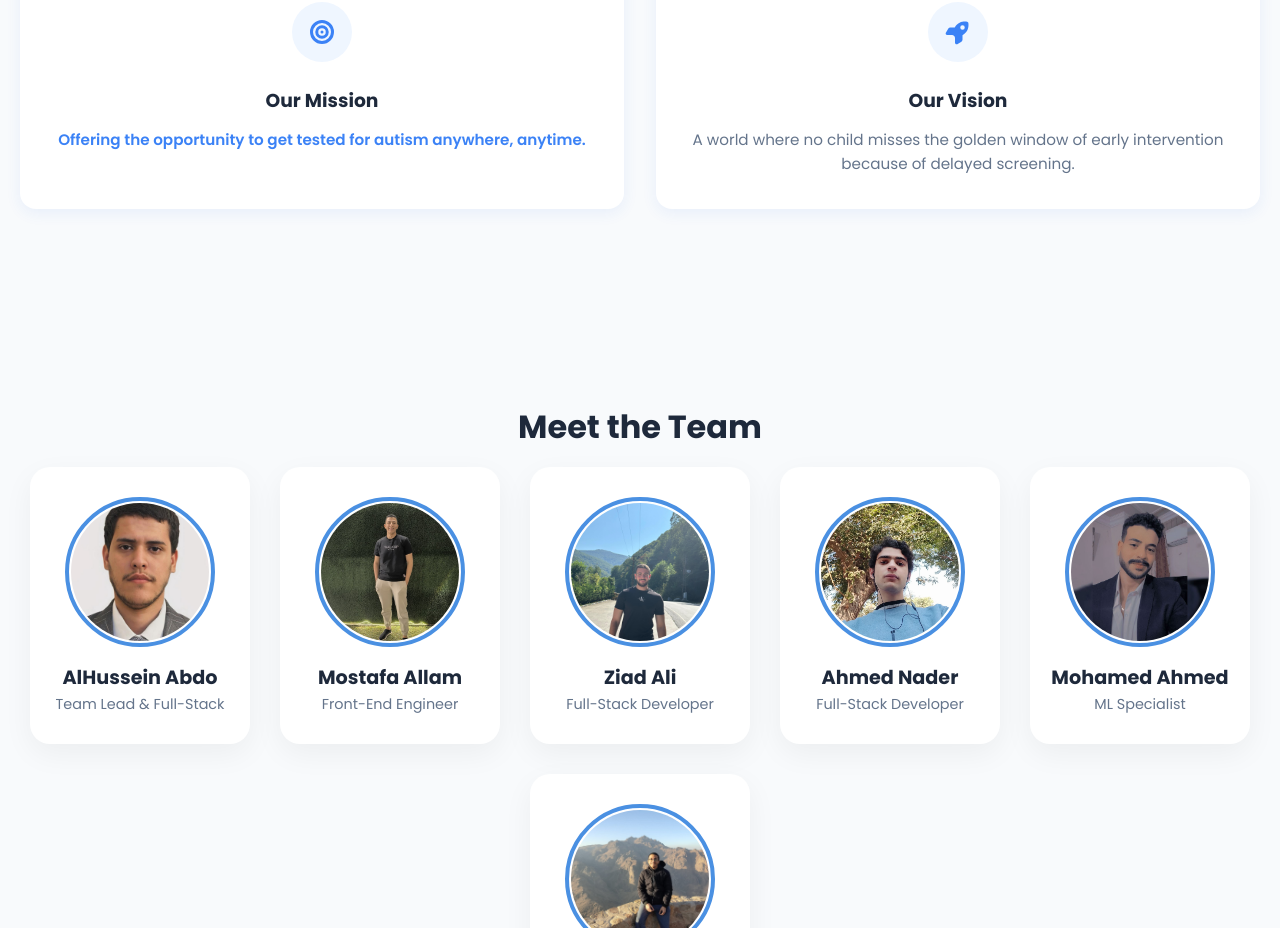
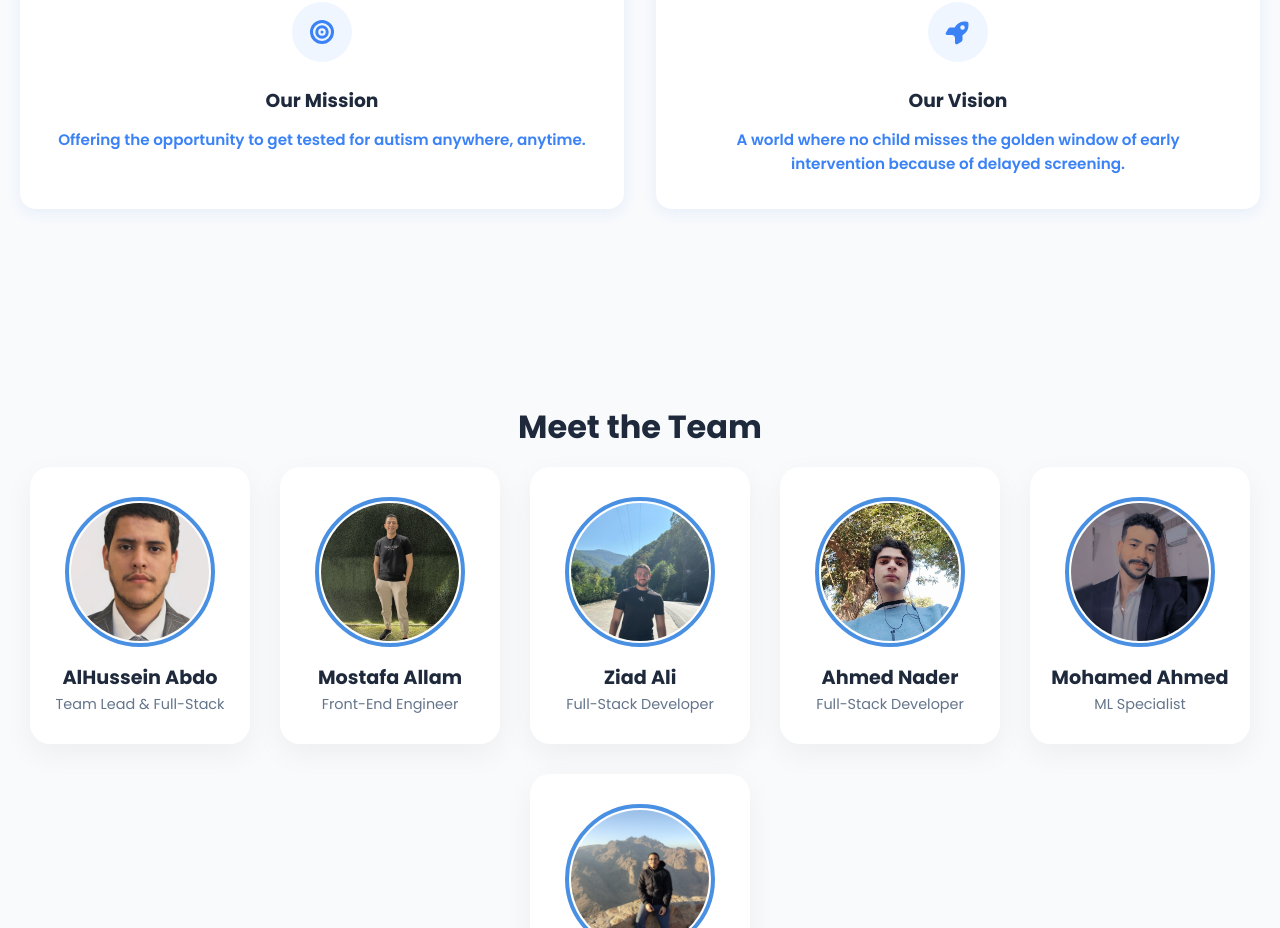
Before and after one commit to a6doii/autoism-app, a React (Create React App) app in the folder frontend/frontend/: page /about in a window 1280 px wide. Shown: the part 920-1848 px from the top of the page. Built offline with nearby package versions, Linux system fonts and the light colour scheme; no server answers.

Commit message:
Match vision text color to mission tagline color

```diff
--- a/frontend/frontend/src/Pages/About.jsx
+++ b/frontend/frontend/src/Pages/About.jsx
@@ -103,7 +103,7 @@ const About = () => {
                 <FontAwesomeIcon icon={faRocket} />
               </div>
               <h3>{t.ourVision}</h3>
-              <p style={{ color: '#64748B', marginTop: 'clamp(0.5rem, 1.5vw, 0.75rem)', fontSize: 'clamp(0.85rem, 2vw, 0.95rem)' }}>
+              <p style={{ color: '#3b82f6', marginTop: 'clamp(0.5rem, 1.5vw, 0.75rem)', fontSize: 'clamp(0.85rem, 2vw, 0.95rem)', fontWeight: 600 }}>
                 {t.visionText}
               </p>
             </div>
```
